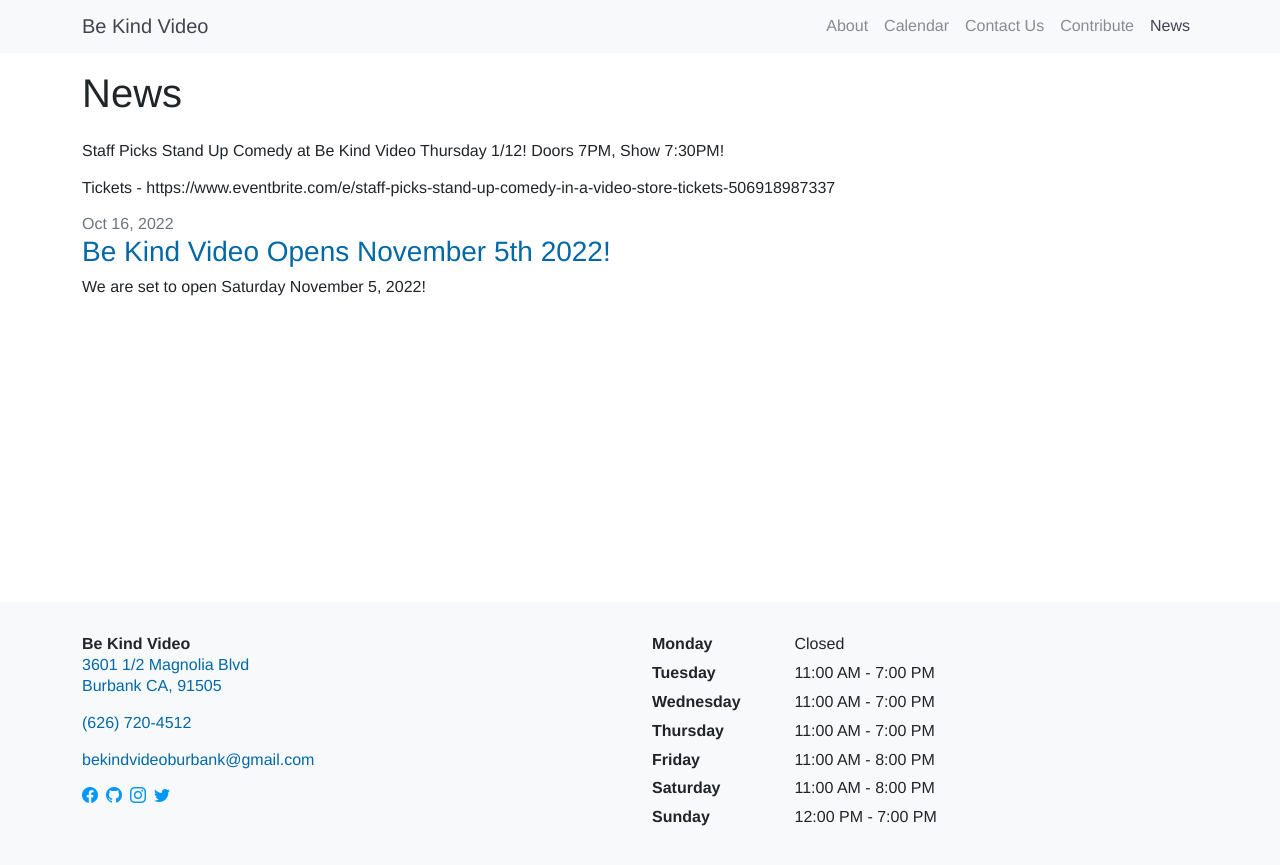
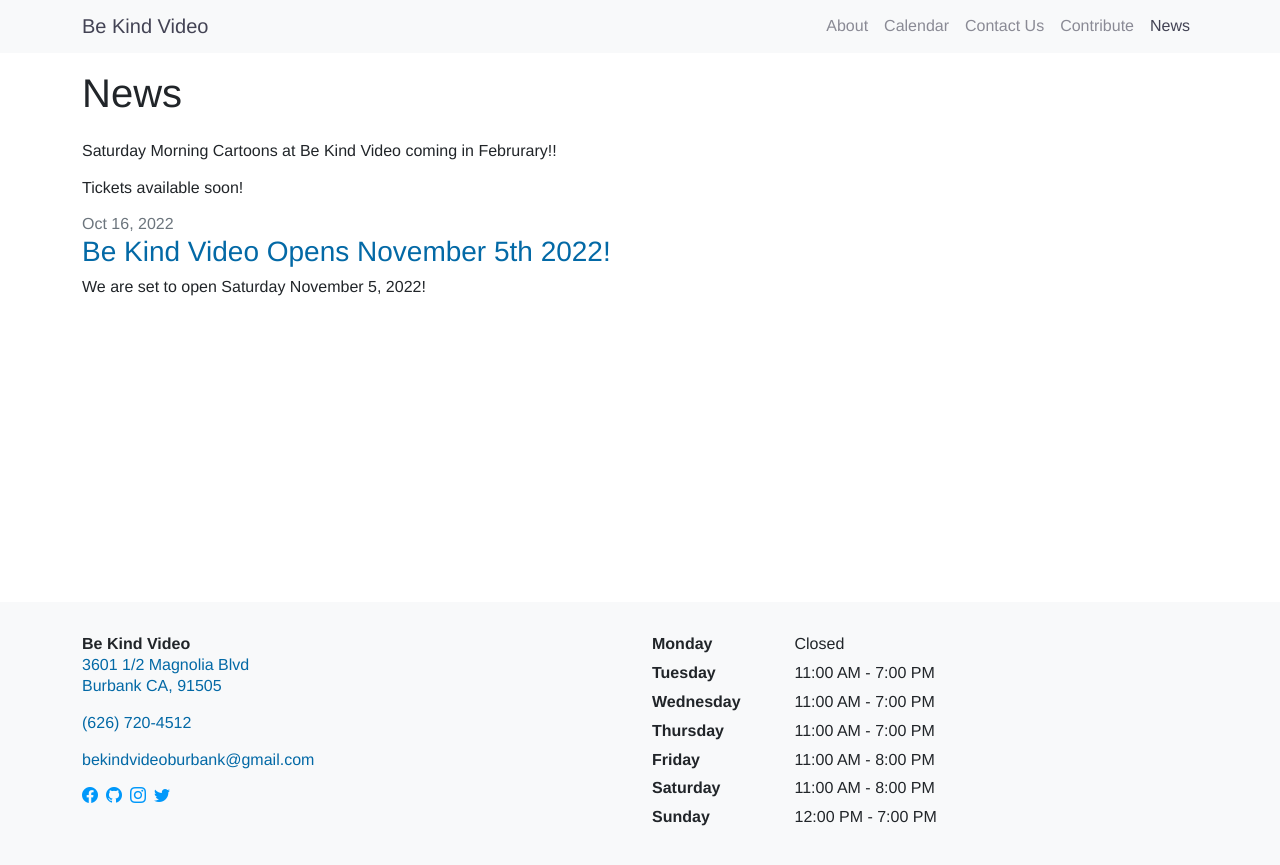
Before and after one commit to arenoir/be-kind-video, a Jekyll site: the page built from news.markdown, in a window 1280 px wide. Shown: the top 865 px of the page. Built offline with Jekyll 4.4.1, drawn with Linux system fonts in a browser that asks for light colours.

Commit message:
Update news.markdown
Saturday Morning Cartoons

```diff
--- a/news.markdown
+++ b/news.markdown
@@ -3,6 +3,6 @@
 title: News
 permalink: /news/
 ---
-Staff Picks Stand Up Comedy at Be Kind Video Thursday 1/12! Doors 7PM, Show 7:30PM!
+Saturday Morning Cartoons at Be Kind Video coming in Februrary!!
 
-Tickets - https://www.eventbrite.com/e/staff-picks-stand-up-comedy-in-a-video-store-tickets-506918987337
+Tickets available soon!
```
